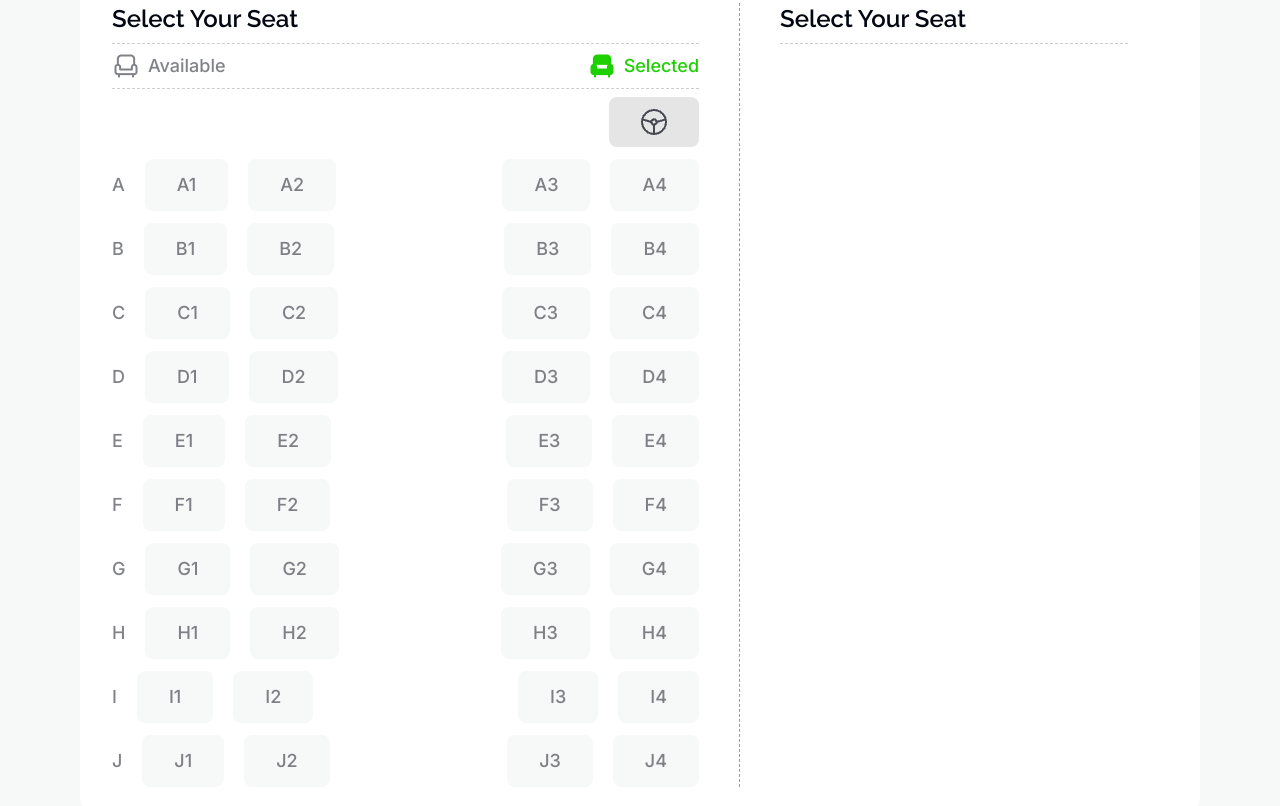
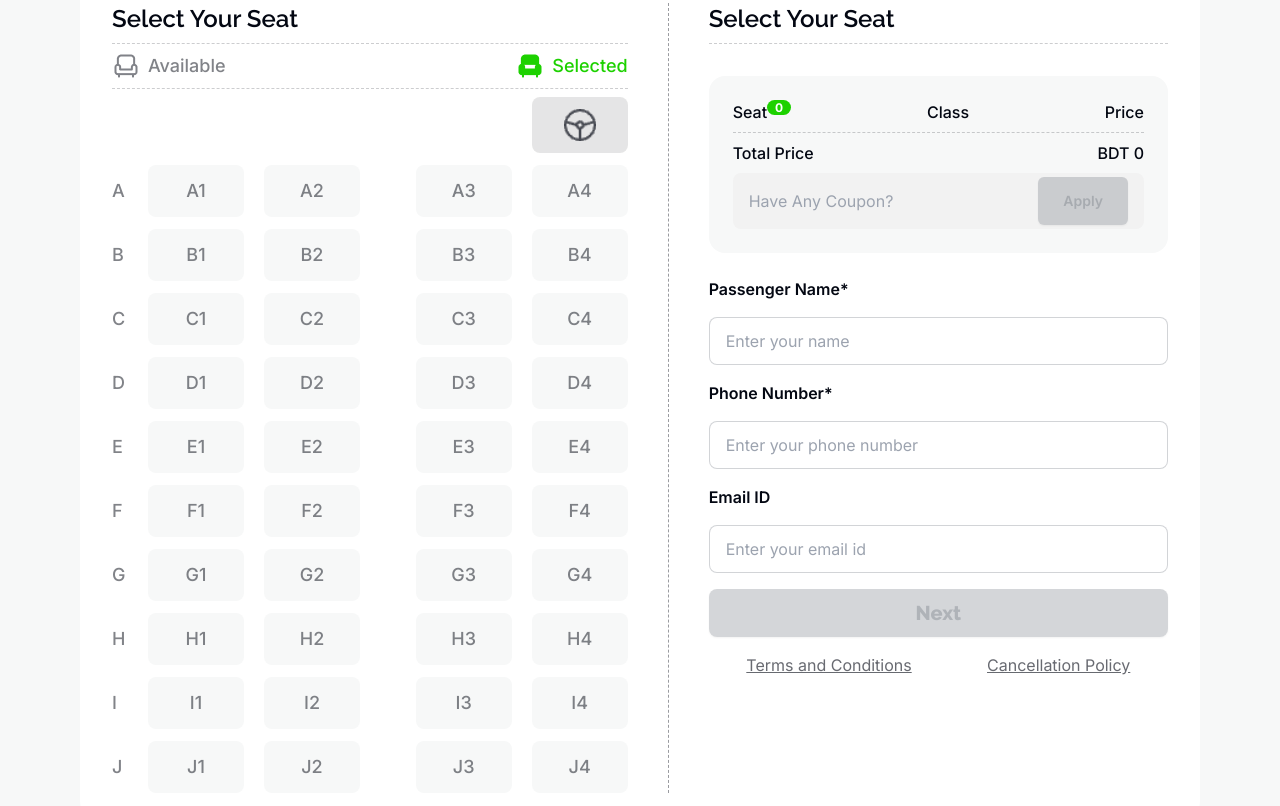
Before and after one commit to imashraf21/bus-fare, a plain HTML site: page index.html in a window 1280 px wide. Shown: the part 2074-2880 px from the top of the page. Drawn offline with nearby package versions, Linux system fonts and the light colour scheme.

Commit message:
seat selection section done

```diff
--- a/index.html
+++ b/index.html
@@ -265,174 +265,236 @@
 
                                 <!-- Bus Skeleton -->
                                 <div class="flex justify-end">
-                                    <img class="bg-cs-black-10 px-8 py-3 rounded-lg" src="./images/wheel.png" alt="">
+                                    <img class="bg-cs-black-10 px-8 py-3 w-24 rounded-lg" src="./images/wheel.png"
+                                        alt="">
                                 </div>
 
                                 <div class="flex justify-between mt-3 text-lg font-medium">
                                     <div class="flex gap-5 items-center">
-                                        <p>A</p>
-                                        <button class="bg-cs-grey px-8 py-3 rounded-lg seat"
+                                        <p class="w-4">A</p>
+                                        <button class="bg-cs-grey px-8 py-3 w-24 rounded-lg seat"
                                             onclick="handleClick(this)">A1</button>
-                                        <button class="bg-cs-grey px-8 py-3 rounded-lg seat"
+                                        <button class="bg-cs-grey px-8 py-3 w-24 rounded-lg seat"
                                             onclick="handleClick(this)">A2</button>
                                     </div>
                                     <div class="flex gap-5 items-center">
-                                        <button class="bg-cs-grey px-8 py-3 rounded-lg seat"
+                                        <button class="bg-cs-grey px-8 py-3 w-24 rounded-lg seat"
                                             onclick="handleClick(this)">A3</button>
-                                        <button class="bg-cs-grey px-8 py-3 rounded-lg seat"
+                                        <button class="bg-cs-grey px-8 py-3 w-24 rounded-lg seat"
                                             onclick="handleClick(this)">A4</button>
                                     </div>
                                 </div>
 
                                 <div class="flex justify-between mt-3 text-lg font-medium">
                                     <div class="flex gap-5 items-center">
-                                        <p>B</p>
-                                        <button class="bg-cs-grey px-8 py-3 rounded-lg seat"
+                                        <p class="w-4">B</p>
+                                        <button class="bg-cs-grey px-8 py-3 w-24 rounded-lg seat"
                                             onclick="handleClick(this)">B1</button>
-                                        <button class="bg-cs-grey px-8 py-3 rounded-lg seat"
+                                        <button class="bg-cs-grey px-8 py-3 w-24 rounded-lg seat"
                                             onclick="handleClick(this)">B2</button>
                                     </div>
                                     <div class="flex gap-5 items-center">
-                                        <button class="bg-cs-grey px-8 py-3 rounded-lg seat"
+                                        <button class="bg-cs-grey px-8 py-3 w-24 rounded-lg seat"
                                             onclick="handleClick(this)">B3</button>
-                                        <button class="bg-cs-grey px-8 py-3 rounded-lg seat"
+                                        <button class="bg-cs-grey px-8 py-3 w-24 rounded-lg seat"
                                             onclick="handleClick(this)">B4</button>
                                     </div>
                                 </div>
 
                                 <div class="flex justify-between mt-3 text-lg font-medium">
                                     <div class="flex gap-5 items-center">
-                                        <p>C</p>
-                                        <button class="bg-cs-grey px-8 py-3 rounded-lg seat"
+                                        <p class="w-4">C</p>
+                                        <button class="bg-cs-grey px-8 py-3 w-24 rounded-lg seat"
                                             onclick="handleClick(this)">C1</button>
-                                        <button class="bg-cs-grey px-8 py-3 rounded-lg seat"
+                                        <button class="bg-cs-grey px-8 py-3 w-24 rounded-lg seat"
                                             onclick="handleClick(this)">C2</button>
                                     </div>
                                     <div class="flex gap-5 items-center">
-                                        <button class="bg-cs-grey px-8 py-3 rounded-lg seat"
+                                        <button class="bg-cs-grey px-8 py-3 w-24 rounded-lg seat"
                                             onclick="handleClick(this)">C3</button>
-                                        <button class="bg-cs-grey px-8 py-3 rounded-lg seat"
+                                        <button class="bg-cs-grey px-8 py-3 w-24 rounded-lg seat"
                                             onclick="handleClick(this)">C4</button>
                                     </div>
                                 </div>
 
                                 <div class="flex justify-between mt-3 text-lg font-medium">
                                     <div class="flex gap-5 items-center">
-                                        <p>D</p>
-                                        <button class="bg-cs-grey px-8 py-3 rounded-lg seat"
+                                        <p class="w-4">D</p>
+                                        <button class="bg-cs-grey px-8 py-3 w-24 rounded-lg seat"
                                             onclick="handleClick(this)">D1</button>
-                                        <button class="bg-cs-grey px-8 py-3 rounded-lg seat"
+                                        <button class="bg-cs-grey px-8 py-3 w-24 rounded-lg seat"
                                             onclick="handleClick(this)">D2</button>
                                     </div>
                                     <div class="flex gap-5 items-center">
-                                        <button class="bg-cs-grey px-8 py-3 rounded-lg seat"
+                                        <button class="bg-cs-grey px-8 py-3 w-24 rounded-lg seat"
                                             onclick="handleClick(this)">D3</button>
-                                        <button class="bg-cs-grey px-8 py-3 rounded-lg seat"
+                                        <button class="bg-cs-grey px-8 py-3 w-24 rounded-lg seat"
                                             onclick="handleClick(this)">D4</button>
                                     </div>
                                 </div>
 
                                 <div class="flex justify-between mt-3 text-lg font-medium">
                                     <div class="flex gap-5 items-center">
-                                        <p>E</p>
-                                        <button class="bg-cs-grey px-8 py-3 rounded-lg seat"
+                                        <p class="w-4">E</p>
+                                        <button class="bg-cs-grey px-8 py-3 w-24 rounded-lg seat"
                                             onclick="handleClick(this)">E1</button>
-                                        <button class="bg-cs-grey px-8 py-3 rounded-lg seat"
+                                        <button class="bg-cs-grey px-8 py-3 w-24 rounded-lg seat"
                                             onclick="handleClick(this)">E2</button>
                                     </div>
                                     <div class="flex gap-5 items-center">
-                                        <button class="bg-cs-grey px-8 py-3 rounded-lg seat"
+                                        <button class="bg-cs-grey px-8 py-3 w-24 rounded-lg seat"
                                             onclick="handleClick(this)">E3</button>
-                                        <button class="bg-cs-grey px-8 py-3 rounded-lg seat"
+                                        <button class="bg-cs-grey px-8 py-3 w-24 rounded-lg seat"
                                             onclick="handleClick(this)">E4</button>
                                     </div>
                                 </div>
 
                                 <div class="flex justify-between mt-3 text-lg font-medium">
                                     <div class="flex gap-5 items-center">
-                                        <p>F</p>
-                                        <button class="bg-cs-grey px-8 py-3 rounded-lg seat"
+                                        <p class="w-4">F</p>
+                                        <button class="bg-cs-grey px-8 py-3 w-24 rounded-lg seat"
                                             onclick="handleClick(this)">F1</button>
-                                        <button class="bg-cs-grey px-8 py-3 rounded-lg seat"
+                                        <button class="bg-cs-grey px-8 py-3 w-24 rounded-lg seat"
                                             onclick="handleClick(this)">F2</button>
                                     </div>
                                     <div class="flex gap-5 items-center">
-                                        <button class="bg-cs-grey px-8 py-3 rounded-lg seat"
+                                        <button class="bg-cs-grey px-8 py-3 w-24 rounded-lg seat"
                                             onclick="handleClick(this)">F3</button>
-                                        <button class="bg-cs-grey px-8 py-3 rounded-lg seat"
+                                        <button class="bg-cs-grey px-8 py-3 w-24 rounded-lg seat"
                                             onclick="handleClick(this)">F4</button>
                                     </div>
                                 </div>
 
                                 <div class="flex justify-between mt-3 text-lg font-medium">
                                     <div class="flex gap-5 items-center">
-                                        <p>G</p>
-                                        <button class="bg-cs-grey px-8 py-3 rounded-lg seat"
+                                        <p class="w-4">G</p>
+                                        <button class="bg-cs-grey px-8 py-3 w-24 rounded-lg seat"
                                             onclick="handleClick(this)">G1</button>
-                                        <button class="bg-cs-grey px-8 py-3 rounded-lg seat"
+                                        <button class="bg-cs-grey px-8 py-3 w-24 rounded-lg seat"
                                             onclick="handleClick(this)">G2</button>
                                     </div>
                                     <div class="flex gap-5 items-center">
-                                        <button class="bg-cs-grey px-8 py-3 rounded-lg seat"
+                                        <button class="bg-cs-grey px-8 py-3 w-24 rounded-lg seat"
                                             onclick="handleClick(this)">G3</button>
-                                        <button class="bg-cs-grey px-8 py-3 rounded-lg seat"
+                                        <button class="bg-cs-grey px-8 py-3 w-24 rounded-lg seat"
                                             onclick="handleClick(this)">G4</button>
                                     </div>
                                 </div>
 
                                 <div class="flex justify-between mt-3 text-lg font-medium">
                                     <div class="flex gap-5 items-center">
-                                        <p>H</p>
-                                        <button class="bg-cs-grey px-8 py-3 rounded-lg seat"
+                                        <p class="w-4">H</p>
+                                        <button class="bg-cs-grey px-8 py-3 w-24 rounded-lg seat"
                                             onclick="handleClick(this)">H1</button>
-                                        <button class="bg-cs-grey px-8 py-3 rounded-lg seat"
+                                        <button class="bg-cs-grey px-8 py-3 w-24 rounded-lg seat"
                                             onclick="handleClick(this)">H2</button>
                                     </div>
                                     <div class="flex gap-5 items-center">
-                                        <button class="bg-cs-grey px-8 py-3 rounded-lg seat"
+                                        <button class="bg-cs-grey px-8 py-3 w-24 rounded-lg seat"
                                             onclick="handleClick(this)">H3</button>
-                                        <button class="bg-cs-grey px-8 py-3 rounded-lg seat"
+                                        <button class="bg-cs-grey px-8 py-3 w-24 rounded-lg seat"
                                             onclick="handleClick(this)">H4</button>
                                     </div>
                                 </div>
 
                                 <div class="flex justify-between mt-3 text-lg font-medium">
                                     <div class="flex gap-5 items-center">
-                                        <p>I</p>
-                                        <button class="bg-cs-grey px-8 py-3 rounded-lg seat"
+                                        <p class="w-4">I</p>
+                                        <button class="bg-cs-grey px-8 py-3 w-24 rounded-lg seat"
                                             onclick="handleClick(this)">I1</button>
-                                        <button class="bg-cs-grey px-8 py-3 rounded-lg seat"
+                                        <button class="bg-cs-grey px-8 py-3 w-24 rounded-lg seat"
                                             onclick="handleClick(this)">I2</button>
                                     </div>
                                     <div class="flex gap-5 items-center">
-                                        <button class="bg-cs-grey px-8 py-3 rounded-lg seat"
+                                        <button class="bg-cs-grey px-8 py-3 w-24 rounded-lg seat"
                                             onclick="handleClick(this)">I3</button>
-                                        <button class="bg-cs-grey px-8 py-3 rounded-lg seat"
+                                        <button class="bg-cs-grey px-8 py-3 w-24 rounded-lg seat"
                                             onclick="handleClick(this)">I4</button>
                                     </div>
                                 </div>
 
                                 <div class="flex justify-between mt-3 text-lg font-medium">
                                     <div class="flex gap-5 items-center">
-                                        <p>J</p>
-                                        <button class="bg-cs-grey px-8 py-3 rounded-lg seat"
+                                        <p class="w-4">J</p>
+                                        <button class="bg-cs-grey px-8 py-3 w-24 rounded-lg seat"
                                             onclick="handleClick(this)">J1</button>
-                                        <button class="bg-cs-grey px-8 py-3 rounded-lg seat"
+                                        <button class="bg-cs-grey px-8 py-3 w-24 rounded-lg seat"
                                             onclick="handleClick(this)">J2</button>
                                     </div>
                                     <div class="flex gap-5 items-center">
-                                        <button class="bg-cs-grey px-8 py-3 rounded-lg seat"
+                                        <button class="bg-cs-grey px-8 py-3 w-24 rounded-lg seat"
                                             onclick="handleClick(this)">J3</button>
-                                        <button class="bg-cs-grey px-8 py-3 rounded-lg seat"
+                                        <button class="bg-cs-grey px-8 py-3 w-24 rounded-lg seat"
                                             onclick="handleClick(this)">J4</button>
                                     </div>
                                 </div>
                             </div>
                             <!-- Right -->
-                            <div class="flex-grow px-10">
+                            <div class="flex-grow pl-10 text-base">
                                 <h1
                                     class="text-2xl font-semibold border-dashed border-b border-[#03071233] font-raleway text-cs-black pb-2">
                                     Select Your Seat</h1>
+
+                                <!-- Cost -->
+                                <div class="bg-cs-grey mt-8 rounded-2xl p-6">
+                                    <!-- Booking Cost -->
+                                    <div
+                                        class="flex justify-between border-dashed border-b border-[#03071233] text-cs-black pb-2 font-medium">
+                                        <p>Seat<sup><span
+                                                    class="bg-cs-primary text-white text-[0.75rem] font-bold rounded-lg px-2"
+                                                    id="seatsBooked">0</span></sup></p>
+                                        <p>Class</p>
+                                        <p>Price</p>
+                                    </div>
+                                    <!-- Handled by JS -->
+                                    <div id="booingList" class="">
+
+                                    </div>
+                                    <!-- Total Cost -->
+                                    <div class="flex justify-between pt-2 text-cs-black font-medium">
+                                        <p>Total Price</p>
+                                        <p>BDT <span id="totalCost">0</span></p>
+                                    </div>
+                                    <!-- Discounted -->
+                                    <div class="justify-between font-medium hidden">
+                                        <p>Discount Price</p>
+                                        <p>BDT <span>0</span></p>
+                                    </div>
+                                    <!-- Coupon -->
+                                    <div class="pt-2">
+                                        <label id="coupon" class="input border-none flex justify-between h-14">
+                                            <input class="bg-white" type="text" placeholder="Have Any Coupon?"
+                                                disabled />
+                                            <button
+                                                class="btn bg-cs-primary text-white font-semibold rounded-md px-6 my-auto" disabled>Apply</button>
+                                        </label>
+                                    </div>
+                                    <!-- Grand Total -->
+                                    <div class="justify-between font-medium hidden">
+                                        <p>Grand Total</p>
+                                        <p>BDT <span>0</span></p>
+                                    </div>
+                                </div>
+
+                                <!-- Form -->
+                                <form action="" class="flex flex-col gap-4 mt-6">
+                                    <label for="name" class="font-semibold text-cs-black">Passenger Name*</label>
+                                    <input type="text" id="name" placeholder="Enter your name" class="input input-bordered text-cs-black-40 font-normal">
+
+                                    <label for="phone" class="font-semibold text-cs-black">Phone Number*</label>
+                                    <input type="tel" id="phone" placeholder="Enter your phone number"
+                                        class="input input-bordered text-cs-black-40 font-normal">
+
+                                    <label for="email" class="font-semibold text-cs-black">Email ID</label>
+                                    <input type="text" id="email" placeholder="Enter your email id" class="input input-bordered text-cs-black-40 font-normal">
+
+                                    <button class="btn bg-cs-primary text-white text-xl font-extrabold font-raleway" disabled>Next</button>
+                                </form>
+
+                                <div class="flex justify-around mt-4 font-normal text-cs-black-60">
+                                    <a href="" class="underline">Terms and Conditions</a>
+                                    <a href="" class="underline">Cancellation Policy</a>
+                                </div>
                             </div>
                         </div>
                     </div>
@@ -482,6 +544,7 @@
             </div>
         </div>
     </footer>
+    <script src="index.js"></script>
 </body>
 
 </html>
```
Also changed, not shown: index.js (added, +26 -0 lines).
